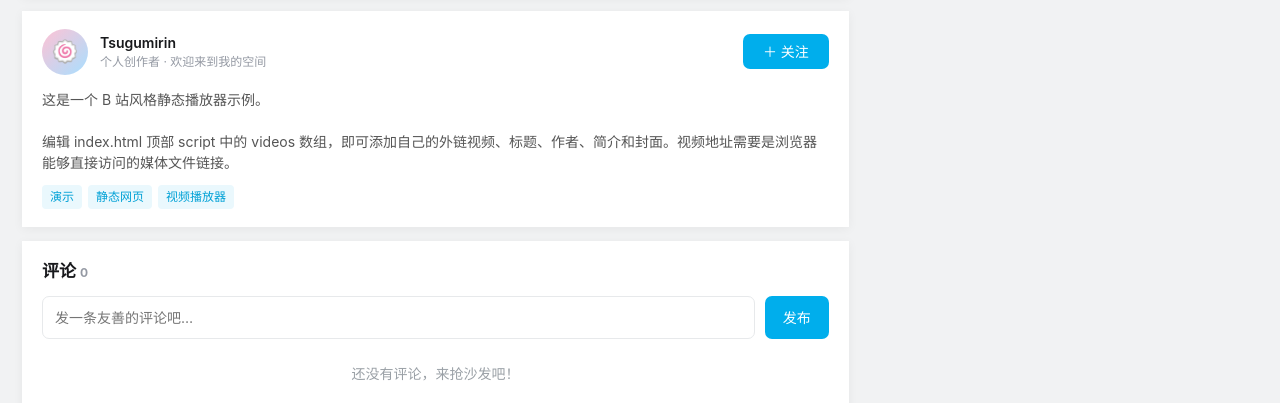
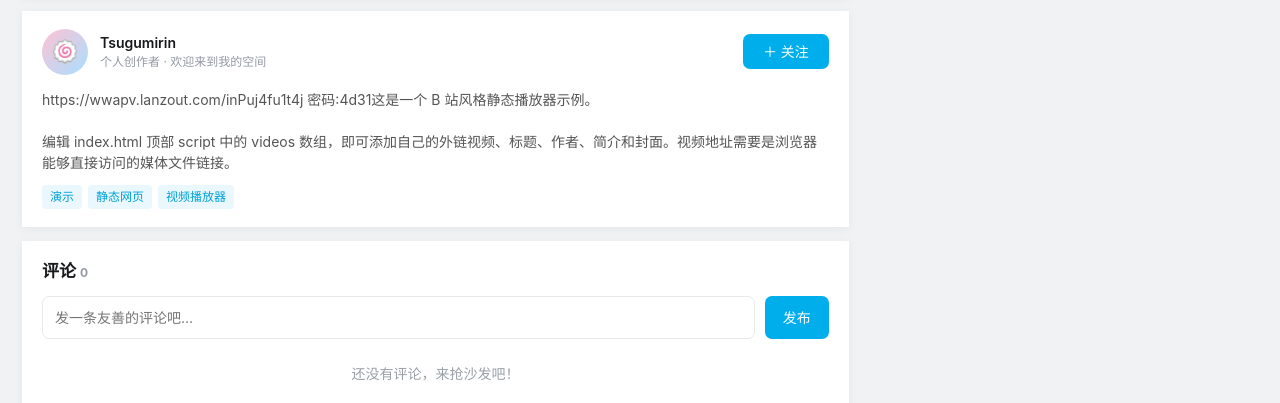
Before and after one commit to Tsugumi15/tsugumi15.github.io, a plain HTML site: page index.html in a window 1280 px wide. Shown: the part 697-1100 px from the top of the page. Drawn offline with Linux system fonts and the light colour scheme.

Commit message:
Update video description with access link and password

```diff
--- a/index.html
+++ b/index.html
@@ -247,7 +247,7 @@ const videos = [
     views:"-",
     danmaku:128,
     duration:"-",
-    description:"这是一个 B 站风格静态播放器示例。\n\n编辑 index.html 顶部 script 中的 videos 数组，即可添加自己的外链视频、标题、作者、简介和封面。视频地址需要是浏览器能够直接访问的媒体文件链接。",
+    description:"https://wwapv.lanzout.com/inPuj4fu1t4j 密码:4d31这是一个 B 站风格静态播放器示例。\n\n编辑 index.html 顶部 script 中的 videos 数组，即可添加自己的外链视频、标题、作者、简介和封面。视频地址需要是浏览器能够直接访问的媒体文件链接。",
     tags:["演示","静态网页","视频播放器"]
   },
 
```
